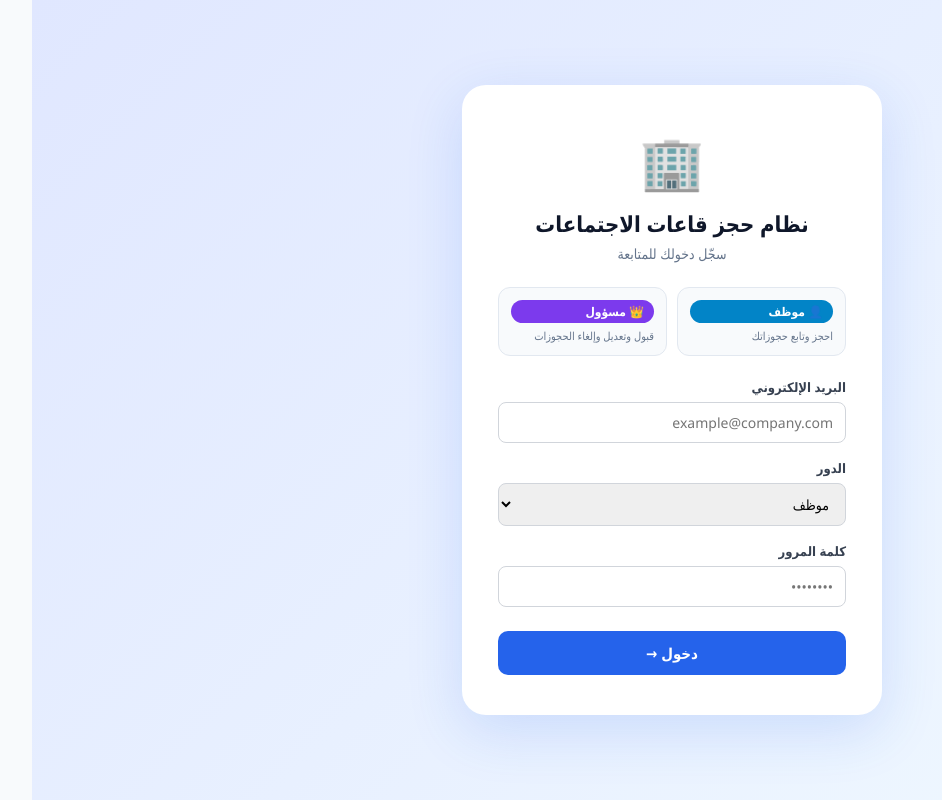
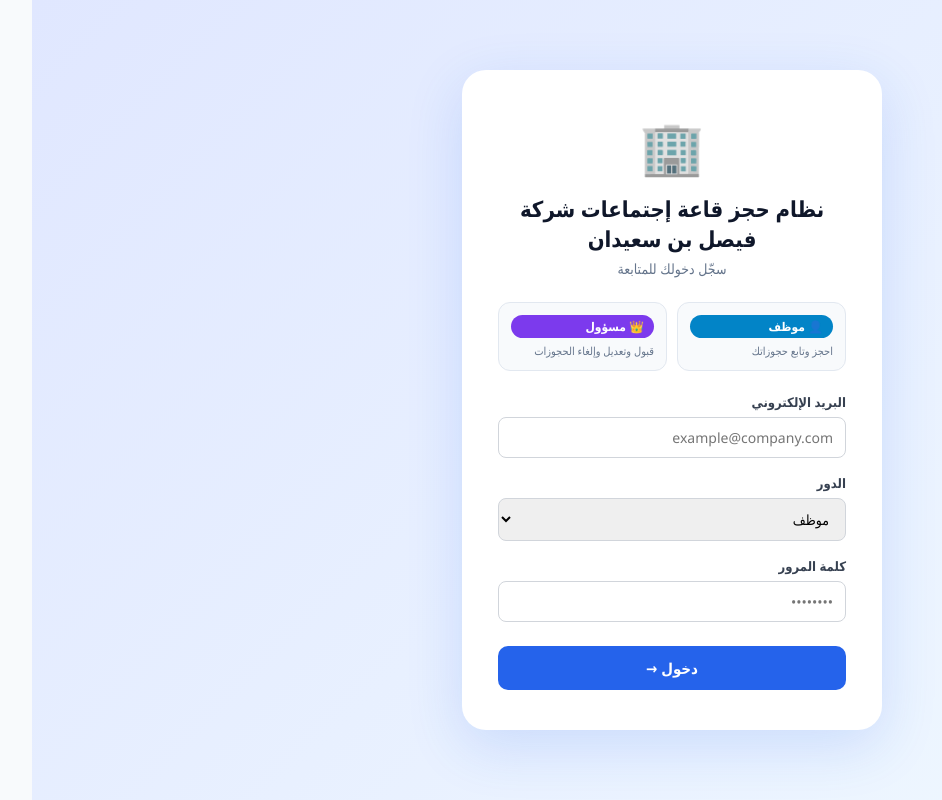
Before and after one commit to mostafaatefaly-lgtm/faisal-booking, a Next.js app: page / in a window 1280 px wide. Shown: the whole page, without its empty margins (162-1104 px from the left). Built offline with nearby package versions, Linux system fonts and the light colour scheme.

Commit message:
Update page.jsx

```diff
--- a/app/page.jsx
+++ b/app/page.jsx
@@ -192,7 +192,7 @@ export default function Page() {
         <div style={s.loginCard}>
           <div style={{textAlign:"center",marginBottom:20}}>
             <div style={s.loginIcon}>🏢</div>
-            <h1 style={s.loginTitle}>نظام حجز قاعات الاجتماعات</h1>
+            <h1 style={s.loginTitle}>نظام حجز قاعة إجتماعات شركة فيصل بن سعيدان</h1>
             <p style={s.loginSub}>سجّل دخولك للمتابعة</p>
           </div>
           <div style={s.rolesRow}>
```
